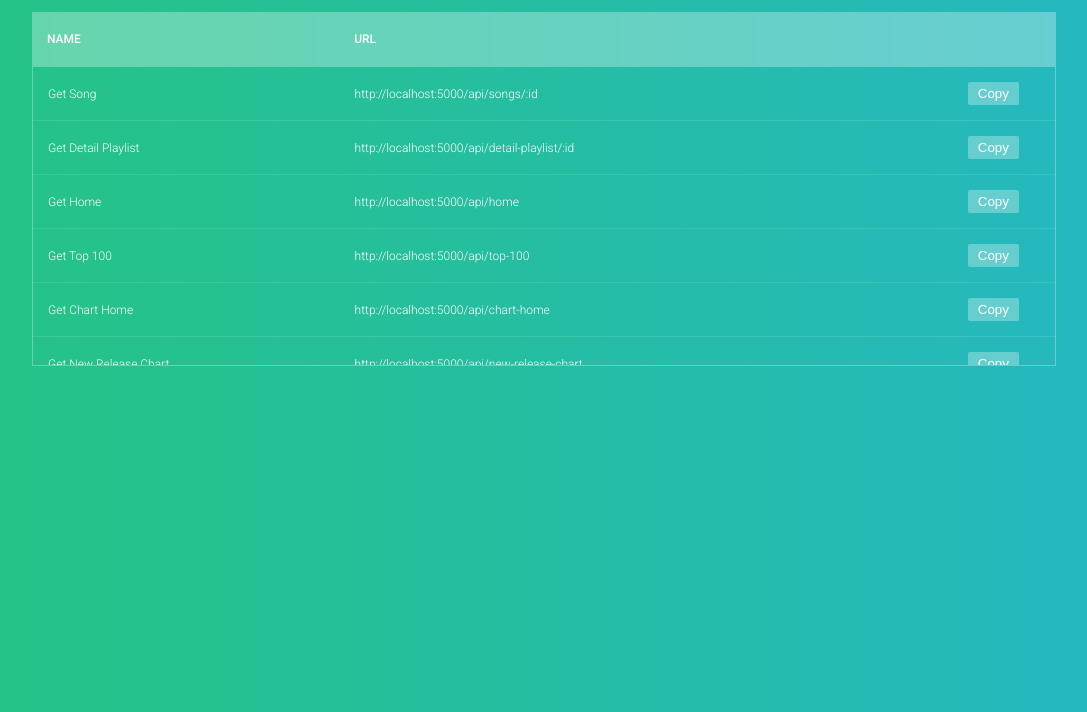
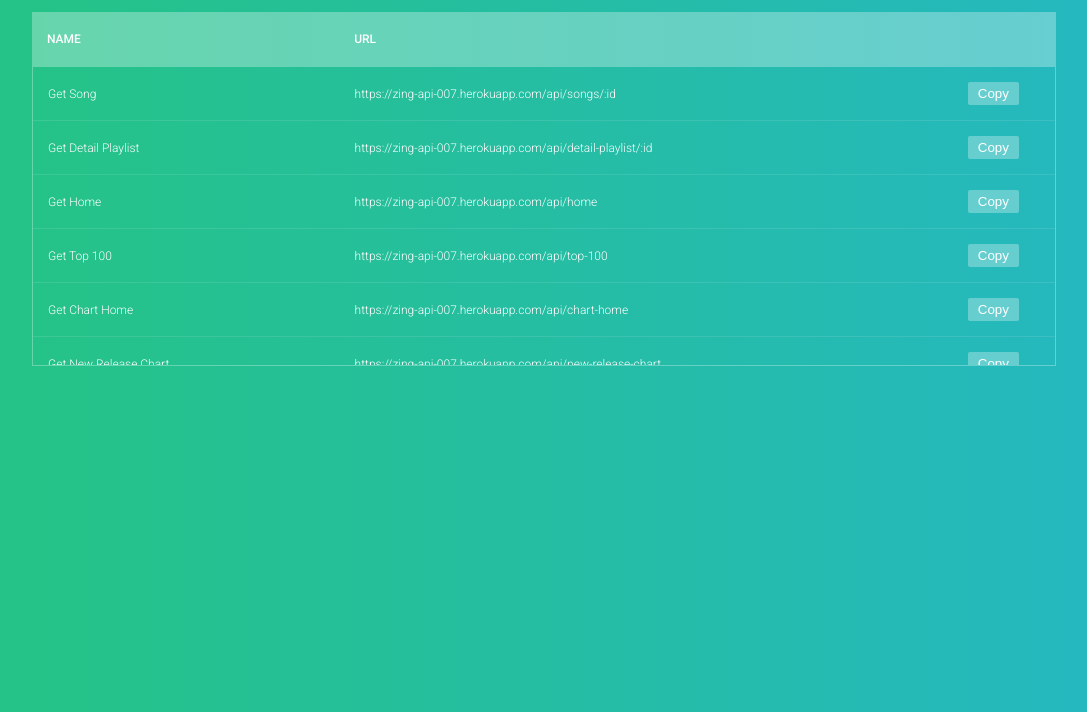
Before and after one commit to thangtrn/zing-api, a website: page src/views/index.html in a window 1280 px wide. Shown: the part 88-800 px from the top of the page, without its empty margins (96-1183 px from the left). Drawn offline with nearby package versions, Linux system fonts and the light colour scheme.

Commit message:
changed baseUrl in document

```diff
--- a/src/views/index.html
+++ b/src/views/index.html
@@ -43,7 +43,7 @@
     </section>
 
     <script>
-        const baseUrl = 'http://localhost:5000/api';
+        const baseUrl = 'https://zing-api-007.herokuapp.com/api';
         const endpointList = [
             {
                 name: 'Get Song',
```
